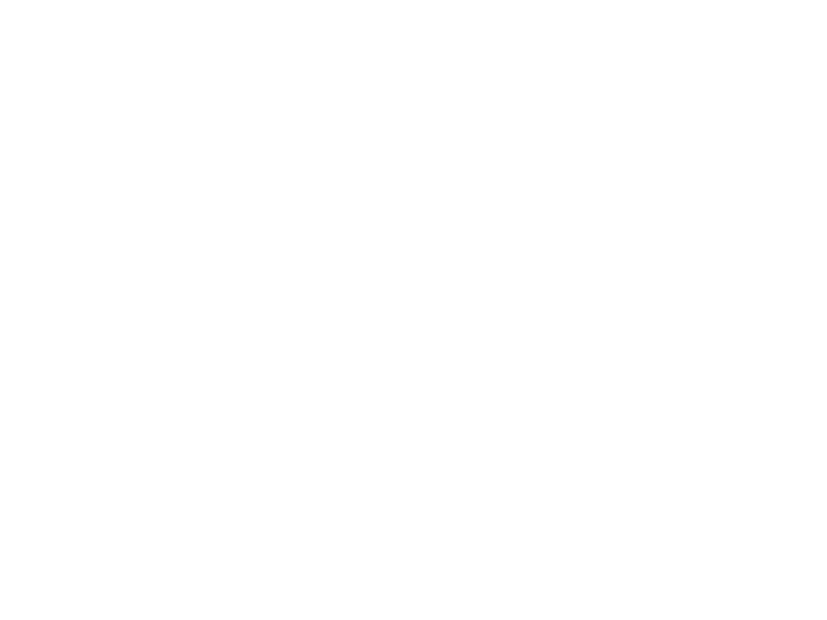
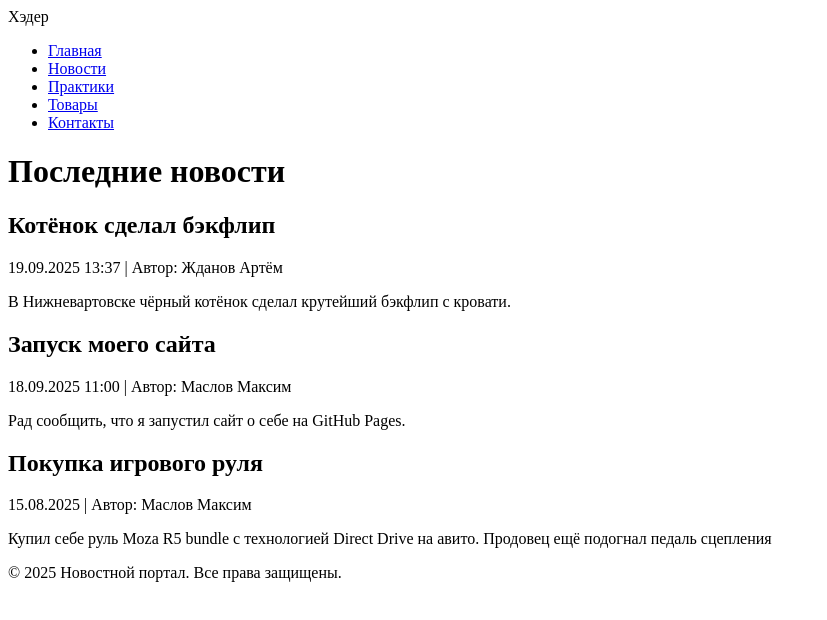
Before and after one commit to Maslo1911/Practice7-8, a plain HTML site: page src/news.html in a window 1280 px wide. Shown: the whole page, without its empty margins (0-827 px from the left). Drawn offline with Linux system fonts and the light colour scheme.

Commit message:
updated news.html and index.html

```diff
--- a/src/news.html
+++ b/src/news.html
@@ -1,10 +1,45 @@
 <!DOCTYPE html>
-<html lang="en">
+<html lang="ru">
 <head>
     <meta charset="UTF-8">
-    <title>Title</title>
+    <link rel="icon" href="../assets/favicon.ico" type="image/x-icon">
+    <meta name="viewport" content="width=device-width, initial-scale=1.0">
+    <title>Новости</title>
 </head>
 <body>
-
+<header>
+    Хэдер
+    <nav>
+        <ul>
+            <li><a href="../index.html">Главная</a></li>
+            <li><a href="news.html">Новости</a></li>
+            <li><a href="practices.html">Практики</a></li>
+            <li><a href="goods.html">Товары</a></li>
+            <li><a href="contacts.html">Контакты</a></li>
+        </ul>
+    </nav>
+</header>
+<div id="content">
+    <h1>Последние новости</h1>
+    <div>
+        <h2>Котёнок сделал бэкфлип</h2>
+        <p>19.09.2025 13:37 | Автор: Жданов Артём</p>
+        <p>В Нижневартовске чёрный котёнок сделал крутейший бэкфлип с кровати.</p>
+    </div>
+    <div>
+        <h2>Запуск моего сайта</h2>
+        <p>18.09.2025 11:00 | Автор: Маслов Максим</p>
+        <p>Рад сообщить, что я запустил сайт о себе на GitHub Pages.</p>
+    </div>
+    <div>
+        <h2>Покупка игрового руля</h2>
+        <p>15.08.2025 | Автор: Маслов Максим</p>
+        <p>Купил себе руль Moza R5 bundle с технологией Direct Drive на авито.
+            Продовец ещё подогнал педаль сцепления</p>
+    </div>
+</div>
+<footer>
+    <p>© 2025 Новостной портал. Все права защищены.</p>
+</footer>
 </body>
 </html>
```
Also changed, not shown: index.html (+1 -1 lines).
